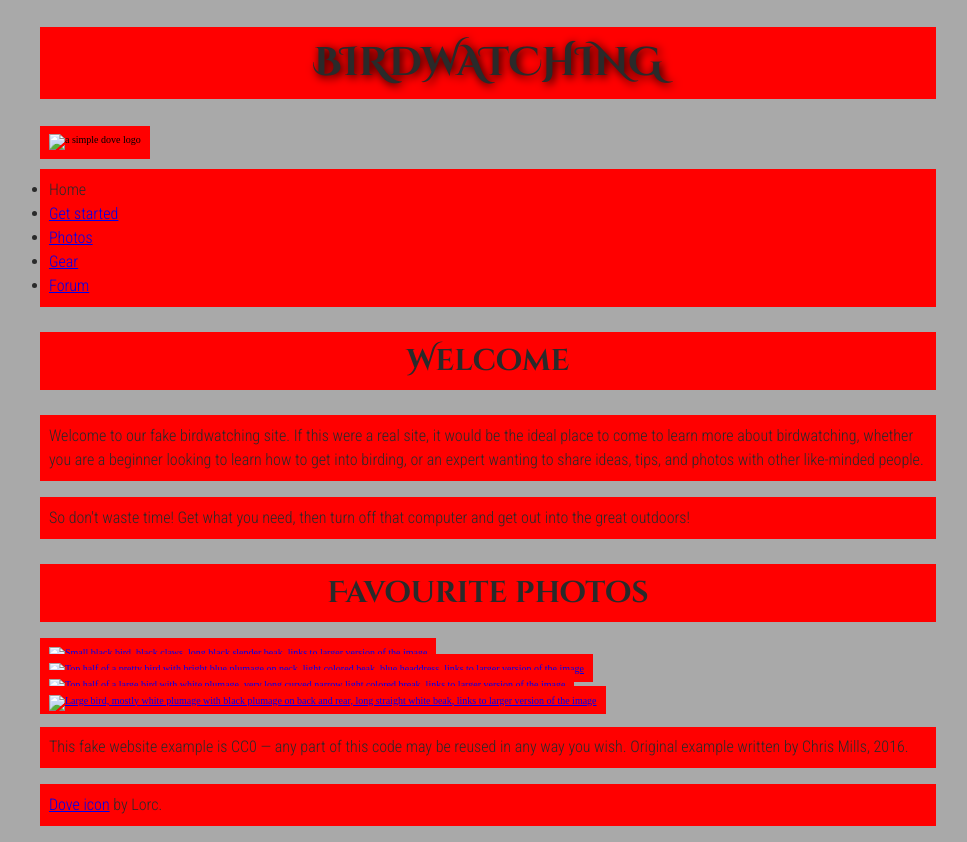
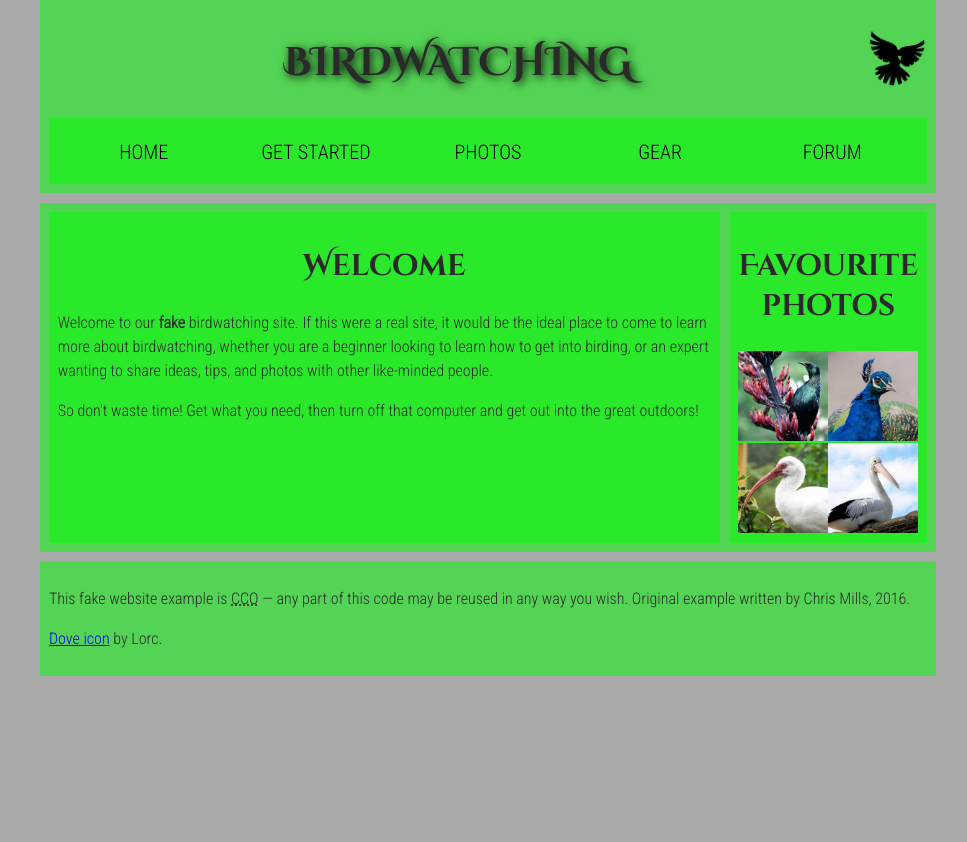
Before and after one commit to bspence205/Structure-Page-Content, a plain HTML site: page index.html in a window 1280 px wide. Shown: the whole page, without its empty margins (152-1119 px from the left). After the commit the page ends 800 px from the top, so only its background shows below. Drawn offline with Linux system fonts and the light colour scheme.

Commit message:
applied semantic structuring to apply premade css to format site, main focus on using correct block/inline level elements such as header, nav, main, section, aside and footer

```diff
--- a/index.html
+++ b/index.html
@@ -13,11 +13,11 @@
   </head>
 
   <body>
+    <header>
+        <h1>Birdwatching</h1>
+        <img src="images/dove.png" alt="a simple dove logo">
 
-      <h1>Birdwatching</h1>
-      <img src="dove.png" alt="a simple dove logo">
-
-
+        <nav>
             <ul>
                 <li><span>Home</span></li>
                 <li><a href="#">Get started</a></li>
@@ -25,25 +25,37 @@
                 <li><a href="#">Gear</a></li>
                 <li><a href="#">Forum</a></li>
               </ul>
+        </nav>
+
+    </header>
+
+    <main>
+        <section>
+            <h2>Welcome</h2>
+
+      <p>Welcome to our <strong>fake</strong> birdwatching site. If this were a real site, it would be the ideal place to come to learn more about birdwatching, whether you are a beginner looking to learn how to get into birding, or an expert wanting to share ideas, tips, and photos with other like-minded people.</p>
+
+      <p>So don't waste time! Get what you need, then turn off that computer and get out into the great outdoors!</p>
+        </section>
+        <aside>
+            <h2>Favourite photos</h2>
+
+      <a href="images/favorite-1.jpg"><img src="images/favorite-1_th.jpg" alt="Small black bird, black claws, long black slender beak, links to larger version of the image"></a>
+      <a href="images/favorite-2.jpg"><img src="images/favorite-2_th.jpg" alt="Top half of a pretty bird with bright blue plumage on neck, light colored beak, blue headdress, links to larger version of the image"></a>
+      <a href="images/favorite-3.jpg"><img src="images/favorite-3_th.jpg" alt="Top half of a large bird with white plumage, very long curved narrow light colored break, links to larger version of the image"></a>
+      <a href="images/favorite-4.jpg"><img src="images/favorite-4_th.jpg" alt="Large bird, mostly white plumage with black plumage on back and rear, long straight white beak, links to larger version of the image"></a>
+        </aside>
+    </main>
 
 
-      <h2>Welcome</h2>
+      <footer>
+        <p>This fake website example is <abbr title="No Copyright Reserved">CCO</abbr> — any part of this code may be reused in any way you wish. Original example written by Chris Mills, 2016.</p>
 
-      <p>Welcome to our fake birdwatching site. If this were a real site, it would be the ideal place to come to learn more about birdwatching, whether you are a beginner looking to learn how to get into birding, or an expert wanting to share ideas, tips, and photos with other like-minded people.</p>
-
-      <p>So don't waste time! Get what you need, then turn off that computer and get out into the great outdoors!</p>
-
-      <h2>Favourite photos</h2>
-
-      <a href="favorite-1.jpg"><img src="favorite-1_th.jpg" alt="Small black bird, black claws, long black slender beak, links to larger version of the image"></a>
-      <a href="favorite-2.jpg"><img src="favorite-2_th.jpg" alt="Top half of a pretty bird with bright blue plumage on neck, light colored beak, blue headdress, links to larger version of the image"></a>
-      <a href="favorite-3.jpg"><img src="favorite-3_th.jpg" alt="Top half of a large bird with white plumage, very long curved narrow light colored break, links to larger version of the image"></a>
-      <a href="favorite-4.jpg"><img src="favorite-4_th.jpg" alt="Large bird, mostly white plumage with black plumage on back and rear, long straight white beak, links to larger version of the image"></a>
+      <p><a href="http://game-icons.net/lorc/originals/dove.html">Dove icon</a> by Lorc.</p>
+      </footer>
 
 
-      <p>This fake website example is CC0 — any part of this code may be reused in any way you wish. Original example written by Chris Mills, 2016.</p>
 
-      <p><a href="http://game-icons.net/lorc/originals/dove.html">Dove icon</a> by Lorc.</p>
 
   </body>
 </html>
```
Lines whose indentation alone changed are shown as unchanged.
